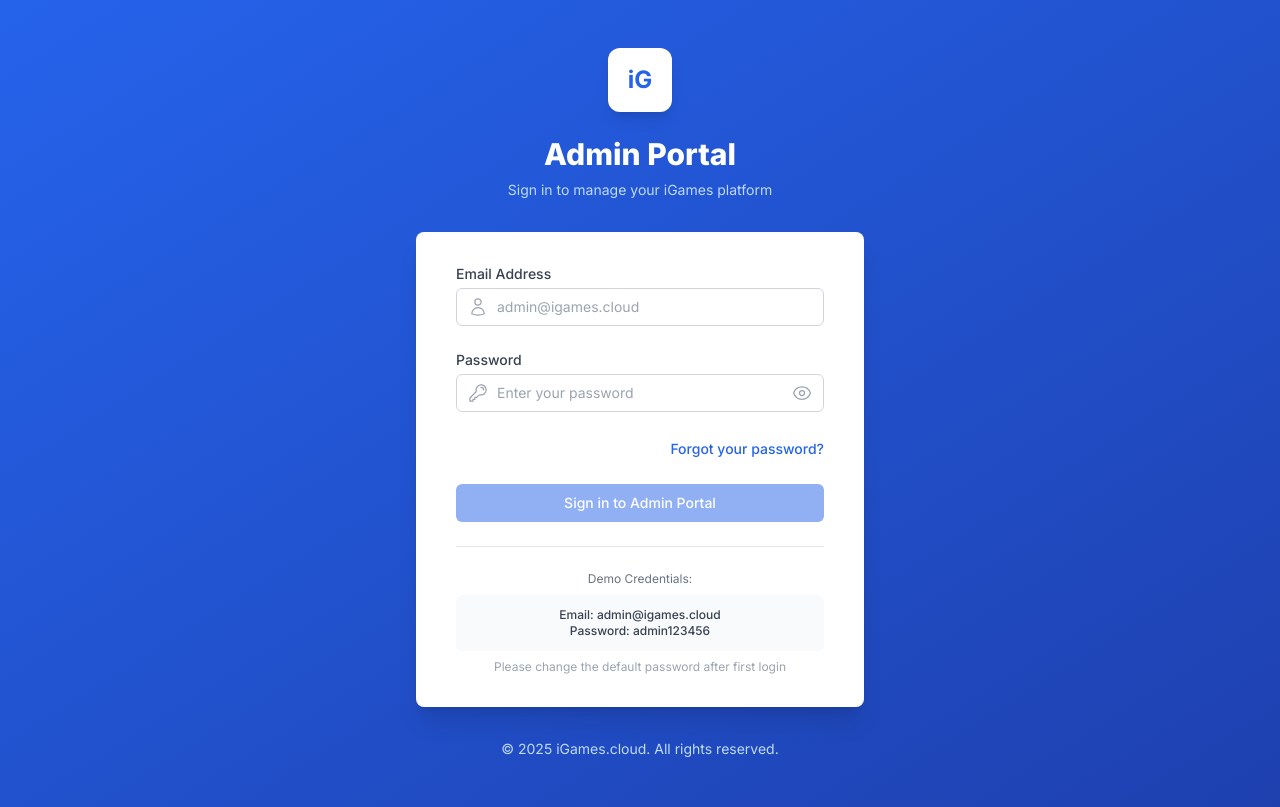
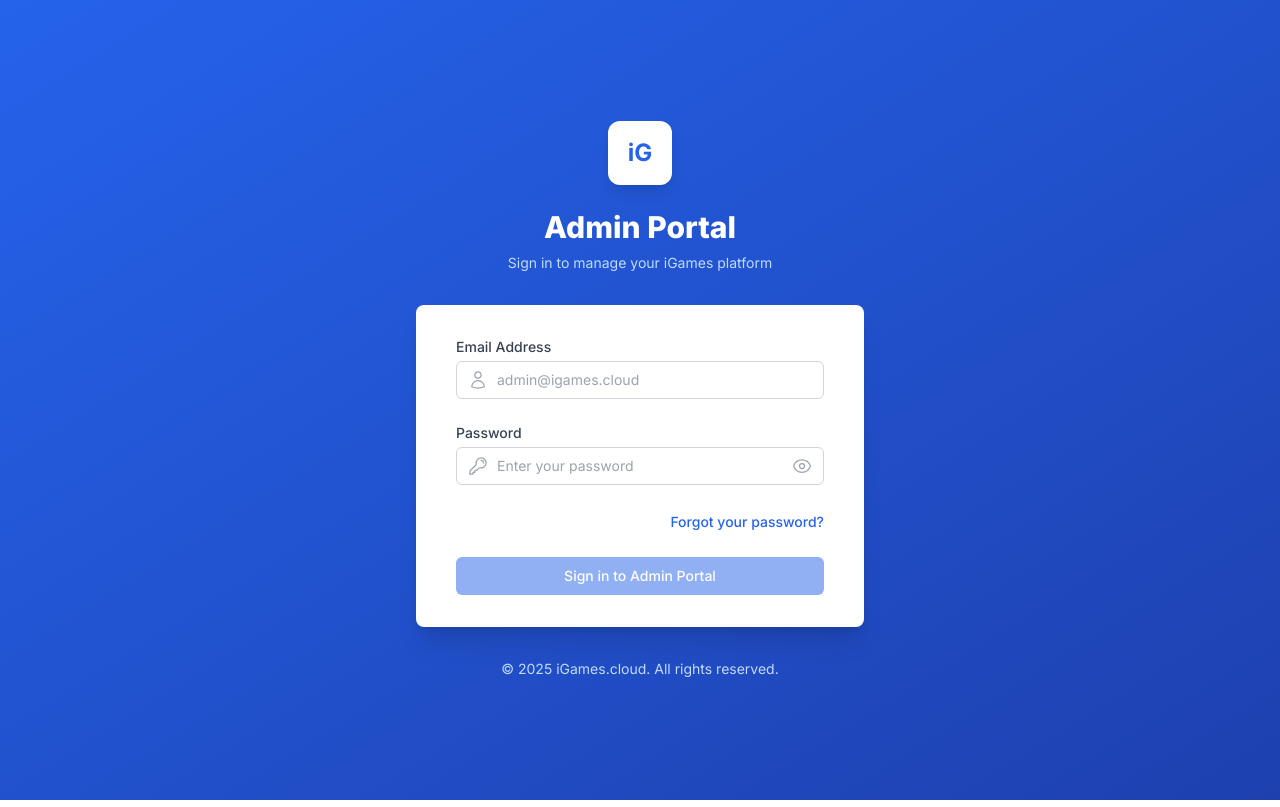
Before and after one commit to shashikant-dev/I-Games, a Next.js app: page /admin/login in a window 1280 px wide. Built offline with nearby package versions, Linux system fonts and the light colour scheme; no server answers; the database is empty.

Commit message:
refactor(admin): comment out demo credentials section in AdminLoginPage
- Commented out the demo credentials section in the AdminLoginPage for cleaner presentation.
- Maintained the structure for potential future use while improving the current user interface.

```diff
--- a/src/app/admin/login/page.js
+++ b/src/app/admin/login/page.js
@@ -185,7 +185,7 @@
           </form>
 
           {/* Demo Credentials */}
-          <div className="mt-6 pt-6 border-t border-gray-200">
+          {/* <div className="mt-6 pt-6 border-t border-gray-200">
             <div className="text-center">
               <p className="text-xs text-gray-500 mb-2">Demo Credentials:</p>
               <div className="bg-gray-50 rounded-md p-3 text-xs text-gray-700">
@@ -196,7 +196,7 @@
                 Please change the default password after first login
               </p>
             </div>
-          </div>
+          </div> */}
         </div>
       </div>
 
```
